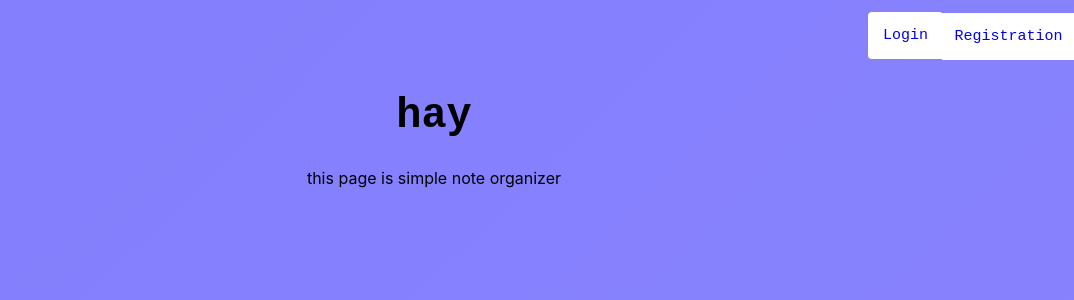
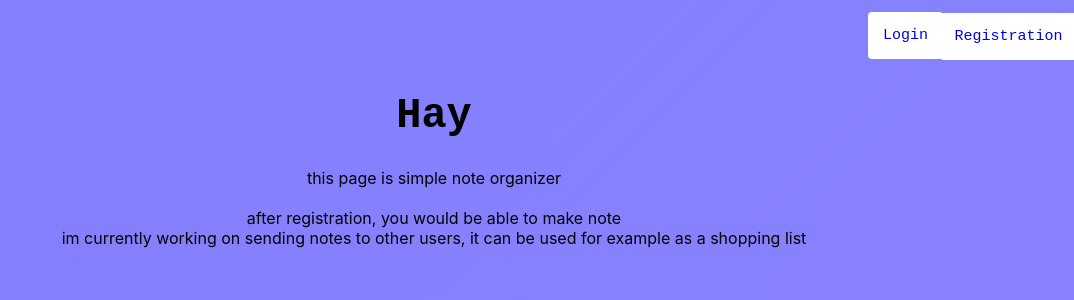
Before and after one commit to MiloszBuchacz/appOrganizer-react, a React (Create React App) app: page / in a window 1280 px wide. Shown: the top 300 px of the page, without its empty margins (206-1280 px from the left). Built offline with nearby package versions, Linux system fonts and the light colour scheme.

Commit message:
app state at Home.js updated

```diff
--- a/src/components/Home.js
+++ b/src/components/Home.js
@@ -8,12 +8,13 @@ function Home() {
         <div className="body">
 
             <NavBar />
-                <h1>hay {localStorage.getItem("name")}</h1>
+            <h1>Hay {localStorage.getItem("name")}</h1>
             this page is simple note organizer
             <br />
             <br />
-
+            after registration, you would be able to make note
             <br />
+            im currently working on sending notes to other users, it can be used for example as a shopping list
             <br />
             <br />
             <br />
--- a/src/components/SingleNoteComponent.js
+++ b/src/components/SingleNoteComponent.js
@@ -16,7 +16,6 @@ const SingleNoteComponent = ({ name, body, onDelete, onUpdate, id }) => {
         console.log(bodyUpdate);
         setEdit(false);
     }
-
 
     if (edit === true) {
         return (
```
Lines whose indentation alone changed are shown as unchanged.
